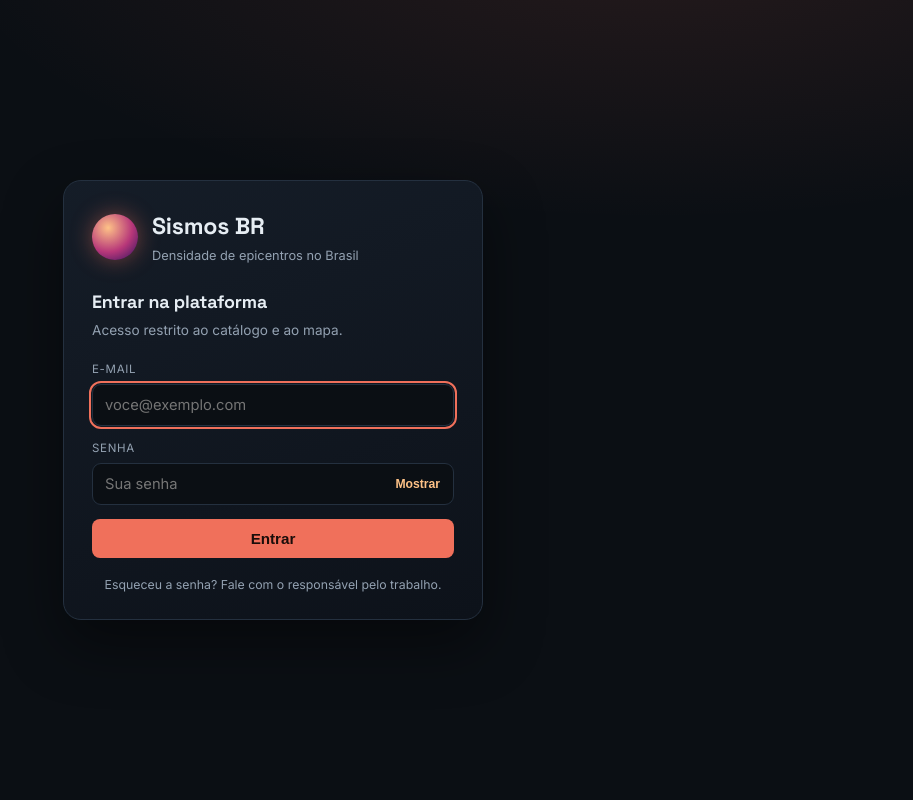
After one commit to Melque-01/sismo-br, a Python web app: template templates/login.html in a window 1280 px wide. The commit adds this page. Shown: the whole page, without its empty margins (367-1280 px from the left). Run offline with Jinja, Linux system fonts and the light colour scheme; the template is opened without the code that fills it, so the values that code supplies are empty.

Commit message:
feat: login com sessao, tipografia e ajustes dos graficos

```diff
--- a/controles/home_controle.py
+++ b/controles/home_controle.py
@@ -4,8 +4,9 @@ from controles.respostas import render
 
 
 def index(dados):
-    """GET / - renderiza o mapa de densidade."""
+    """GET / - renderiza o mapa de densidade para o usuário autenticado."""
     return render(
         "index.html",
         titulo="Sismos BR - densidade de epicentros",
+        usuario=dados.get("_email") or "",
     )
--- a/controles/respostas.py
+++ b/controles/respostas.py
@@ -17,7 +17,7 @@ def escapar(texto):
     return html.escape(str(texto))
 
 
-def render(nome_template, **variaveis):
+def render(nome_template, status=200, **variaveis):
     """Carrega um template e substitui os marcadores {{chave}}."""
     caminho = os.path.join(PASTA_TEMPLATES, nome_template)
     with open(caminho, encoding="utf-8") as arquivo:
@@ -26,7 +26,7 @@ def render(nome_template, **variaveis):
     for chave, valor in variaveis.items():
         pagina = pagina.replace("{{" + chave + "}}", escapar(valor))
 
-    return 200, {"content-type": "text/html; charset=utf-8"}, pagina.encode("utf-8")
+    return status, {"content-type": "text/html; charset=utf-8"}, pagina.encode("utf-8")
 
 
 def redirecionar(url, status=303):
--- a/docker-compose.yml
+++ b/docker-compose.yml
@@ -27,6 +27,9 @@ services:
       DB_NAME: sismos_br
       DB_USER: sismos_br
       DB_PASSWORD: ${DB_PASSWORD:?defina DB_PASSWORD no arquivo .env}
+      LOGIN_EMAIL: ${LOGIN_EMAIL:-}
+      LOGIN_SENHA: ${LOGIN_SENHA:-}
+      SESSION_SECRET: ${SESSION_SECRET:-}
     ports:
       - "${APP_PORT:-8080}:8080"
     depends_on:
--- a/rotas/rotas.py
+++ b/rotas/rotas.py
@@ -6,9 +6,12 @@ Toda função recebe um dicionário `dados` (query string + corpo) e devolve
 a tupla (status, cabeçalhos, corpo_em_bytes).
 """
 
-from controles import home_controle, sismo_controle
+from controles import auth_controle, home_controle, sismo_controle
 
 ROTAS = {
+    ("GET", "/login"): auth_controle.login_form,
+    ("POST", "/login"): auth_controle.login,
+    ("POST", "/logout"): auth_controle.logout,
     ("GET", "/"): home_controle.index,
     ("GET", "/api/densidade"): sismo_controle.api_densidade,
     ("GET", "/api/sismos"): sismo_controle.api_sismos,
--- a/static/css/style.css
+++ b/static/css/style.css
@@ -10,6 +10,8 @@
   --ok: #3fb950;
   --erro: #ff7b72;
   --raio: 12px;
+  --fonte: "Inter", "Segoe UI", system-ui, -apple-system, sans-serif;
+  --fonte-titulo: "Space Grotesk", "Inter", "Segoe UI", system-ui, sans-serif;
 }
 
 * {
@@ -27,9 +29,18 @@ body {
     radial-gradient(1200px 500px at 80% -10%, rgba(240, 112, 91, 0.12), transparent 60%),
     var(--fundo);
   color: var(--texto);
-  font-family: "Segoe UI", "Inter", system-ui, -apple-system, sans-serif;
-  line-height: 1.45;
+  font-family: var(--fonte);
+  font-size: 15px;
+  line-height: 1.5;
+  -webkit-font-smoothing: antialiased;
+  text-rendering: optimizeLegibility;
   min-height: 100vh;
+}
+
+h1,
+h2 {
+  font-family: var(--fonte-titulo);
+  letter-spacing: -0.01em;
 }
 
 .topo {
@@ -475,3 +529,140 @@ tbody tr:hover {
     margin-right: 16px;
   }
 }
+
+/* --- Login ------------------------------------------------------------- */
+
+.tela-login {
+  display: grid;
+  place-items: center;
+  padding: 24px;
+  min-height: 100vh;
+}
+
+.login-caixa {
+  width: min(420px, 100%);
+  background: linear-gradient(160deg, rgba(21, 29, 40, 0.98), rgba(13, 18, 26, 0.98));
+  border: 1px solid var(--borda);
+  border-radius: 18px;
+  padding: 28px 28px 24px;
+  box-shadow: 0 24px 60px rgba(0, 0, 0, 0.45);
+}
+
+.login-marca {
+  display: flex;
+  align-items: center;
+  gap: 14px;
+  margin-bottom: 24px;
+}
+
+.login-marca h1 {
+  margin: 0;
+  font-size: 1.45rem;
+}
+
+.login-marca p {
+  margin: 2px 0 0;
+  color: var(--texto-fraco);
+  font-size: 0.8rem;
+}
+
+.login-caixa h2 {
+  margin: 0 0 4px;
+  font-size: 1.12rem;
+}
+
+.login-subtitulo {
+  margin: 0 0 20px;
+  color: var(--texto-fraco);
+  font-size: 0.85rem;
+}
+
+.login-form label {
+  display: block;
+  margin-bottom: 6px;
+  font-size: 0.72rem;
+  text-transform: uppercase;
+  letter-spacing: 0.06em;
+  color: var(--texto-fraco);
+}
+
+.campo-login {
+  margin-bottom: 14px;
+}
+
+.campo-login input {
+  width: 100%;
+  background: var(--fundo);
+  color: var(--texto);
+  border: 1px solid var(--borda);
+  border-radius: 9px;
+  padding: 11px 12px;
+  font-size: 0.92rem;
+  font-family: inherit;
+}
+
+.campo-login input:focus {
+  outline: 2px solid var(--destaque);
+  outline-offset: 1px;
+}
+
+.senha-campo {
+  position: relative;
+}
+
+.senha-campo input {
+  padding-right: 84px;
+}
+
+.link-senha {
+  position: absolute;
+  right: 8px;
+  top: 50%;
+  transform: translateY(-50%);
+  background: transparent;
+  border: 0;
+  color: var(--destaque-2);
+  font-size: 0.76rem;
+  font-weight: 600;
+  cursor: pointer;
+  padding: 4px 6px;
+}
+
+.login-erro {
+  margin: 2px 0 14px;
+  color: var(--erro);
+  font-size: 0.82rem;
+  min-height: 1em;
+}
+
+.login-erro:empty {
+  display: none;
+}
+
+.botao-entrar {
+  width: 100%;
+  padding: 11px;
+  font-size: 0.95rem;
+}
+
+.login-nota {
+  margin: 18px 0 0;
+  color: var(--texto-fraco);
+  font-size: 0.77rem;
+  text-align: center;
+}
+
+@media (max-width: 620px) {
+  .topo-lado {
+    justify-content: flex-start;
+  }
+
+  .usuario {
+    border-left: 0;
+    padding-left: 0;
+  }
+
+  .login-caixa {
+    padding: 22px;
+  }
+}
--- /dev/null
+++ b/templates/login.html
@@ -0,0 +1,67 @@
+<!DOCTYPE html>
+<html lang="pt-BR">
+<head>
+  <meta charset="utf-8">
+  <meta name="viewport" content="width=device-width, initial-scale=1">
+  <title>Entrar — Sismos BR</title>
+  <link rel="preconnect" href="https://fonts.googleapis.com">
+  <link rel="preconnect" href="https://fonts.gstatic.com" crossorigin>
+  <link href="https://fonts.googleapis.com/css2?family=Inter:wght@400;500;600;700&family=Space+Grotesk:wght@500;600;700&display=swap" rel="stylesheet">
+  <link rel="stylesheet" href="/static/css/style.css">
+</head>
+<body class="tela-login">
+  <main class="login-caixa" aria-labelledby="login-titulo">
+    <div class="login-marca">
+      <span class="marca-simbolo" aria-hidden="true"></span>
+      <div>
+        <h1>Sismos BR</h1>
+        <p>Densidade de epicentros no Brasil</p>
+      </div>
+    </div>
+
+    <h2 id="login-titulo">Entrar na plataforma</h2>
+    <p class="login-subtitulo">Acesso restrito ao catálogo e ao mapa.</p>
+
+    <form method="post" action="/login" class="login-form">
+      <div class="campo-login">
+        <label for="email">E-mail</label>
+        <input type="email" id="email" name="email" value="{{email}}"
+               autocomplete="username" inputmode="email" required autofocus
+               placeholder="voce@exemplo.com">
+      </div>
+
+      <div class="campo-login">
+        <label for="senha">Senha</label>
+        <div class="senha-campo">
+          <input type="password" id="senha" name="senha"
+                 autocomplete="current-password" required
+                 placeholder="Sua senha">
+          <button type="button" class="link-senha" id="mostrar-senha"
+                  aria-controls="senha" aria-pressed="false">Mostrar</button>
+        </div>
+      </div>
+
+      <p class="login-erro" role="alert">{{erro}}</p>
+
+      <button type="submit" class="botao-entrar">Entrar</button>
+    </form>
+
+    <p class="login-nota">
+      Esqueceu a senha? Fale com o responsável pelo trabalho.
+    </p>
+  </main>
+
+  <script>
+    (function () {
+      var botao = document.getElementById("mostrar-senha");
+      var campo = document.getElementById("senha");
+      botao.addEventListener("click", function () {
+        var visivel = campo.type === "text";
+        campo.type = visivel ? "password" : "text";
+        botao.textContent = visivel ? "Mostrar" : "Ocultar";
+        botao.setAttribute("aria-pressed", String(!visivel));
+      });
+    })();
+  </script>
+</body>
+</html>
```
Also changed, not shown: other parts of static/css/style.css (+44 -1 lines), app.py (+54 -2 lines), config.py (+11 -0 lines), controles/auth_controle.py (added, +107 -0 lines), servicos/sessoes.py (added, +74 -0 lines), static/js/mapa.js (+52 -5 lines), templates/index.html (+14 -3 lines), tests/test_auth.py (added, +85 -0 lines), tests/test_rotas.py (+3 -0 lines), tests/test_sessoes.py (added, +30 -0 lines), 1 other file.
